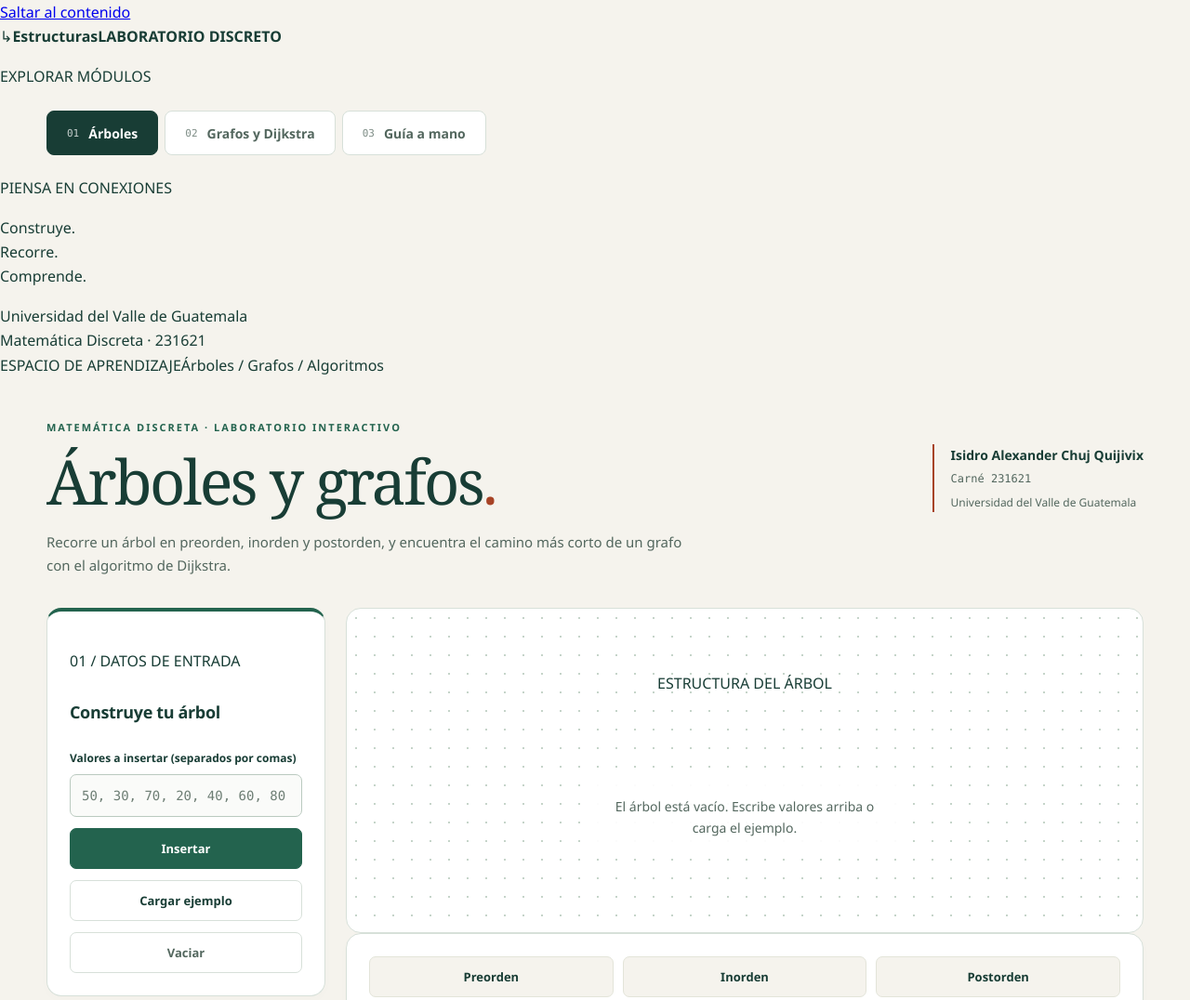
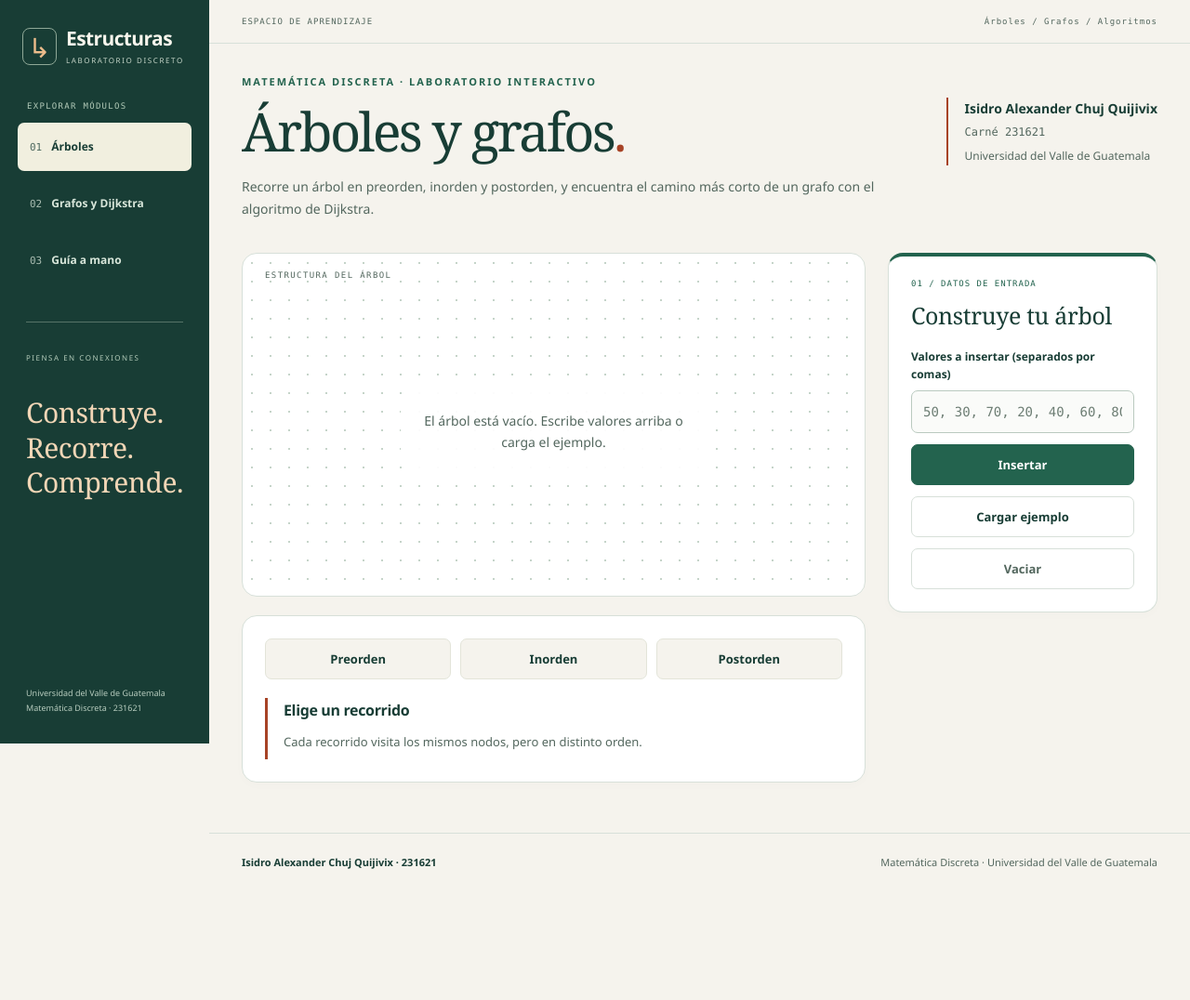
Before and after one commit to alex-riky/arboles-grafos-isidro, a plain HTML site: page index.html in a window 1280 px wide. Shown: the top 1076 px of the page at 93% size. After the commit the page ends 967 px from the top, so only its background shows below. Drawn offline with Linux system fonts and the light colour scheme.

Commit message:
Adaptar estilos al nuevo espacio de trabajo

```diff
--- a/styles.css
+++ b/styles.css
@@ -172,3 +172,52 @@ svg .etiqueta.en-camino text { fill: #8d341b; }
   .guia article { margin-bottom: 15px; }
   .pie { font-size: 10px; }
 }
+/* Distribución del laboratorio: navegación lateral y editores independientes. */
+.skip-link{position:fixed;left:16px;top:-70px;z-index:20;padding:10px 15px;background:white;color:var(--texto)}
+.skip-link:focus{top:10px}
+.side-rail{position:fixed;inset:0 auto 0 0;width:225px;background:#183d35;color:#f7f5ec;padding:30px 19px;display:flex;flex-direction:column;z-index:5;overflow:auto}
+.rail-brand{display:flex;gap:10px;align-items:center;padding:0 5px 35px}
+.brand-symbol{display:grid;place-items:center;width:37px;height:40px;border:1px solid #8fa897;border-radius:8px;font:29px Georgia;color:#ecbc8b}
+.rail-brand strong{font-size:21px;line-height:1.1;letter-spacing:-.6px}
+.rail-brand strong span{display:block;font-size:8px;letter-spacing:1.6px;font-weight:500;margin-top:8px;color:#c4d4c7}
+.rail-label{font:9px var(--mono);letter-spacing:1.3px;color:#b3cbb9;margin:4px 10px 13px}
+.side-rail .pestanas{padding:0;margin:0;display:grid;gap:9px}
+.side-rail .pestanas button{min-height:52px;width:100%;padding:12px;text-align:left;border:1px solid transparent;border-radius:7px;color:#d8e6da;background:transparent;font-size:12px;justify-content:flex-start;white-space:normal}
+.side-rail .pestanas button:hover{background:#285346;color:white}
+.side-rail .pestanas button[aria-selected='true']{background:#f1efdf;color:#183d35}
+.rail-note{border-top:1px solid #567367;margin:40px 9px 0;padding-top:22px}
+.rail-note>span{font-size:8px;letter-spacing:1.5px;color:#b3cbb9}
+.rail-note p{font:30px/1.25 Georgia,serif;color:#f1d6b6;letter-spacing:-.5px}
+.rail-footer{margin-top:auto;padding:25px 9px 0;font-size:9px;line-height:1.8;color:#b8cdbf}
+.app-shell{margin-left:225px}
+.app-topline{display:flex;justify-content:space-between;gap:15px;padding:18px 35px;border-bottom:1px solid var(--linea);font:9px var(--mono);letter-spacing:1px;color:var(--tenue)}
+.encabezado,.app-shell main,.app-shell .pie{max-width:1330px;padding-inline:35px}
+.encabezado{padding-top:32px;padding-bottom:30px}
+.encabezado h1{font-size:clamp(40px,4.5vw,62px);padding-right:300px}
+.student-info{top:58px;right:35px;max-width:275px}
+.encabezado>p:not(.eyebrow){max-width:700px;font-size:14px}
+#arboles{grid-template-columns:minmax(0,1fr) 290px;gap:24px}
+#arboles>.tree-stack{grid-column:1;display:grid;gap:20px;min-width:0}
+#arboles>.controles{grid-column:2;grid-row:auto}
+.tree-stack>.lienzo{min-height:370px;padding:45px 25px 30px}
+.canvas-label{position:absolute;left:24px;top:18px;font:9px var(--mono);letter-spacing:1.4px;color:var(--tenue)}
+.block-kicker{font:9px var(--mono);letter-spacing:1px;color:var(--acento);margin:0}
+.tree-editor h2,.graph-editor h2{font:25px/1.2 Georgia,serif;margin:0 0 6px}
+.tree-editor{align-self:start}
+.graph-layout{display:grid;grid-template-columns:minmax(0,1fr) 310px;gap:24px;align-items:start}
+.graph-main{display:grid;gap:20px;min-width:0}
+.graph-main .dos-columnas{grid-template-columns:minmax(0,1fr);gap:20px}
+.graph-main .dos-columnas>.lienzo{min-height:370px}
+.graph-editor{border-top:4px solid var(--acento)}
+.graph-editor .fila{display:grid;grid-template-columns:1fr 1fr;gap:12px}
+.graph-editor .fila>.campo{max-width:none;min-width:0}
+.graph-editor .fila>.campo:first-child:nth-last-child(1),.graph-editor #campoRef{grid-column:1/-1}
+.graph-editor #formArista>.campo:nth-child(3),.graph-editor #formArista>.btn{grid-column:1/-1}
+.graph-main .controles>.fila{display:grid;grid-template-columns:1fr 1fr}
+.graph-main #btnDijkstra{grid-column:1/-1}
+.app-shell .pie{margin-top:10px}
+@media(min-width:1600px){#arboles{grid-template-columns:minmax(0,1fr) 330px}.graph-layout{grid-template-columns:minmax(0,1fr) 330px}}
+@media(max-width:1200px){.encabezado h1{padding-right:0}.student-info{position:static;display:flex;gap:8px 15px;max-width:none}.app-shell main,.encabezado,.app-shell .pie{padding-inline:25px}#arboles{grid-template-columns:minmax(0,1fr) 250px}.graph-layout{grid-template-columns:minmax(0,1fr) 270px}}
+@media(max-width:1000px){.side-rail{position:static;width:100%;padding:18px 22px;display:block}.rail-brand{padding:0 0 15px}.rail-label,.rail-note,.rail-footer{display:none}.side-rail .pestanas{display:flex;gap:8px}.side-rail .pestanas button{width:auto;flex:1;padding:10px;justify-content:center}.app-shell{margin-left:0}.app-topline{padding:14px 25px;font-size:8px}.encabezado{padding-top:25px}.student-info{display:flex}#arboles{grid-template-columns:minmax(0,1fr) 270px}.graph-layout{grid-template-columns:minmax(0,1fr) 290px}}
+@media(max-width:700px){.side-rail{padding:16px}.rail-brand{padding-bottom:13px}.side-rail .pestanas{display:flex;flex-wrap:wrap}.side-rail .pestanas button{font-size:11px;gap:6px;min-height:44px}.side-rail .pestanas button:last-child{flex-basis:100%}.app-topline{padding:12px 18px;font-size:7px}.app-topline>span:last-child{display:none}.encabezado,.app-shell main,.app-shell .pie{padding-inline:18px}.encabezado h1{font-size:42px}.student-info{display:grid}.tree-stack>.lienzo{min-height:260px;padding:45px 18px 20px}#arboles{grid-template-columns:minmax(0,1fr)}#arboles>.tree-stack{grid-column:1;grid-row:2}#arboles>.controles{grid-column:1;grid-row:1}.graph-layout{grid-template-columns:minmax(0,1fr)}.graph-editor{grid-row:1}.graph-main{grid-row:2}.graph-main .dos-columnas>.lienzo{min-height:280px}.graph-editor .fila>.btn{min-width:0}.app-shell .pie{font-size:10px}}
+@media print{.side-rail,.app-topline{display:none}.app-shell{margin:0}.graph-layout{display:block}#arboles>.tree-stack{display:block}.tree-stack .lienzo{min-height:200px}.student-info{position:static}.encabezado h1{font-size:35px;padding:0}.graph-main{display:block}}
```
